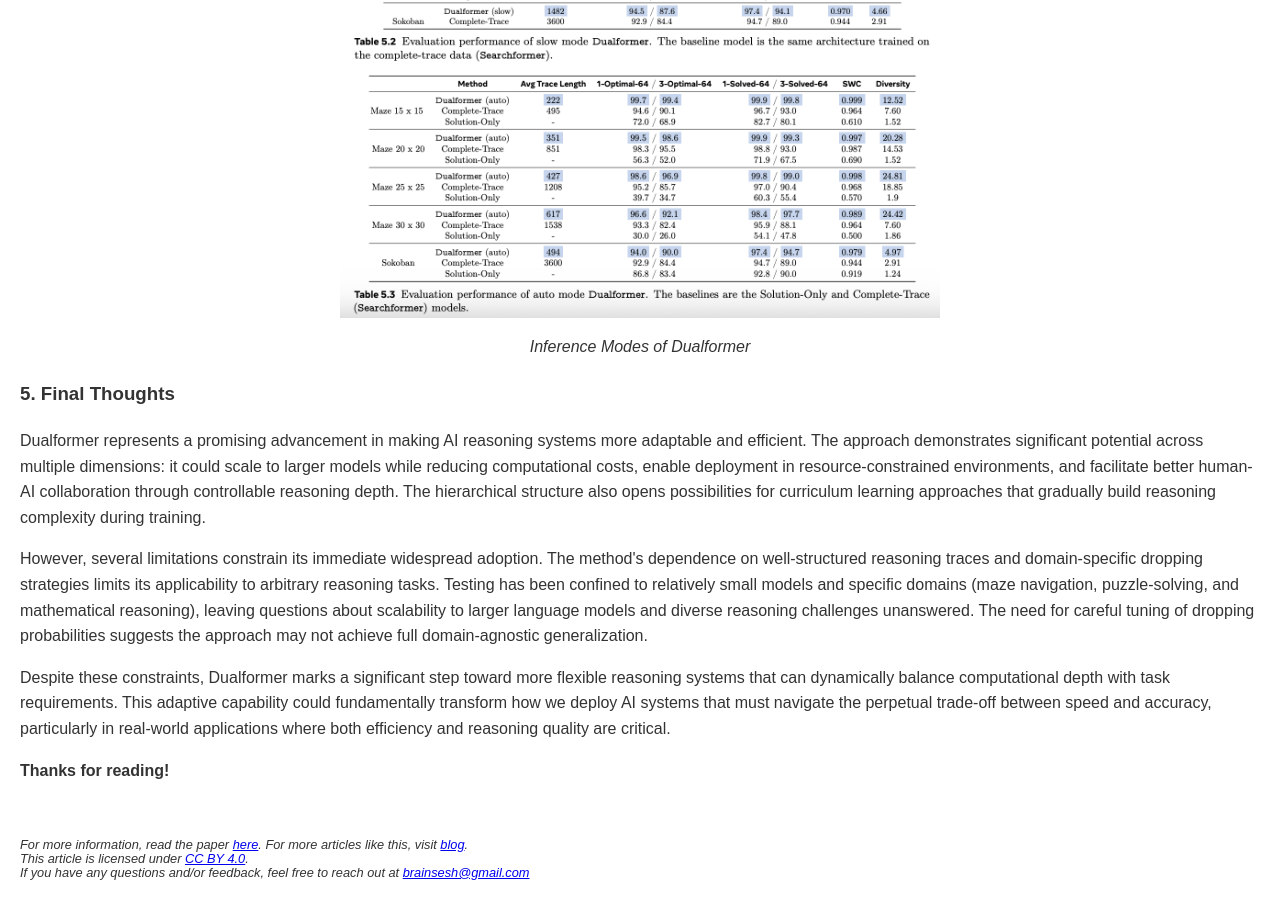
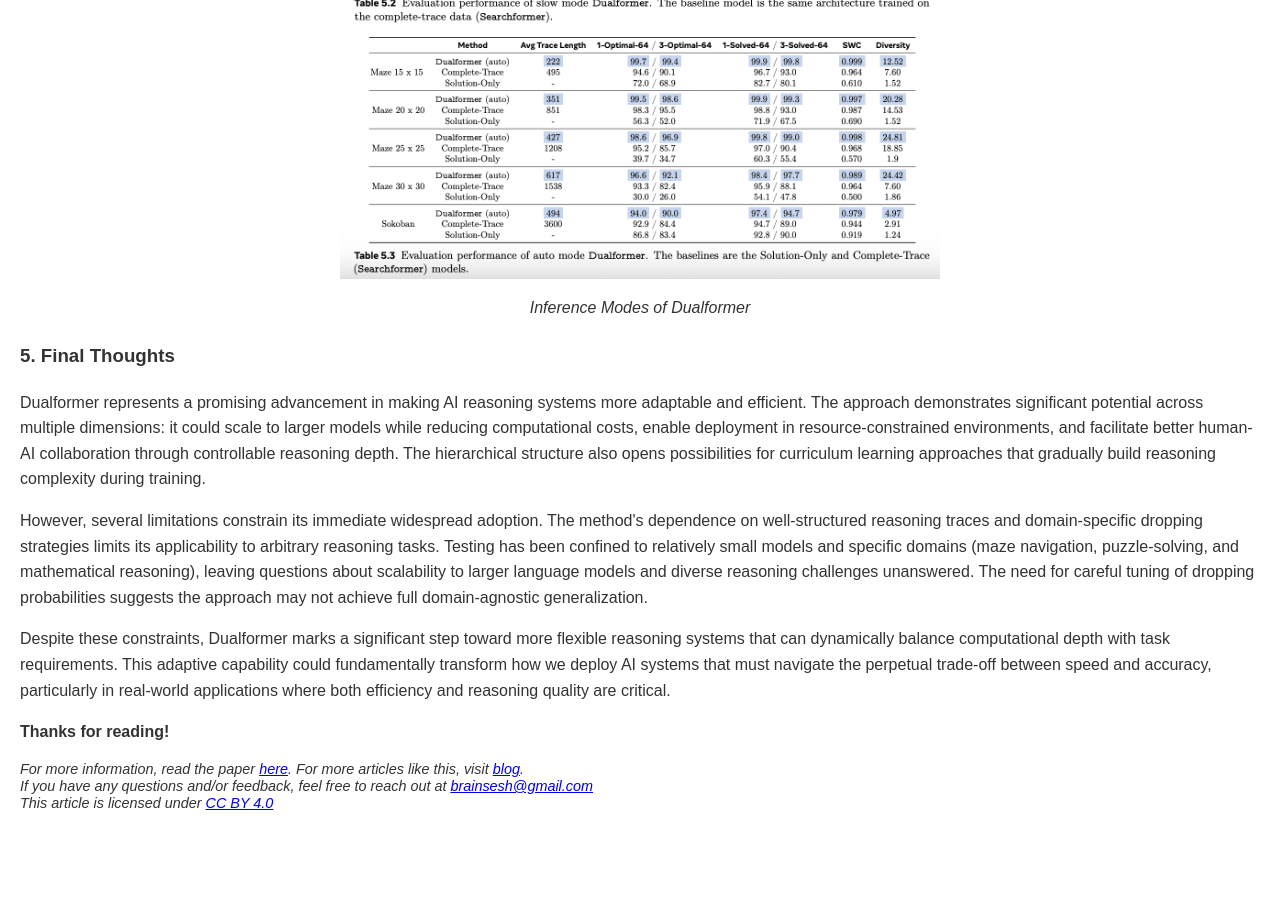
Before and after one commit to brainsesh/brainsesh.github.io, a Jekyll site: the page docs/dualformer/index.html, which Jekyll copies as it is, in a window 1280 px wide and 900 px high, scrolled down 4401 px. Built offline with Jekyll 4.4.1, drawn with Linux system fonts in a browser that asks for light colours; after the commit the page ends 5234 px from its top, so only the background shows below that; some of the changed text lies outside the part shown.

Commit message:
change 061325

```diff
--- a/docs/dualformer/index.html
+++ b/docs/dualformer/index.html
@@ -49,14 +49,11 @@
 <body>
     <h1>Learning to Think - Decoding Dualformer</h1>
     <p><em>(bridging system 1 and system 2 thinking through transformers)</em></p>
-    <p style="font-size: 0.8em; line-height: 1.1;">
-        <em>Published on June 14, 2025 (Last updated on June 14, 2025)</em><br>
-        <em><b>Author:</b> <a href="https://www.linkedin.com/in/lavanya-basavaraju/" target="_blank">Lavanya Basavaraju</a></em><br>
+    <p style="font-size: 0.9em; line-height: 1.3;">
+        <em><b>Author:</b> <a href="https://www.linkedin.com/in/lavanya-basavaraju/" target="_blank">Lavanya Basavaraju</a>; Published on June 14, 2025 </em><br>
         <em><b>Research Partners:</b> Ryan Borowicz, Claude Sonnet 4, illuminate.google.com</em><br>
         <em>If you have any questions and/or feedback, feel free to reach out at <a href="mailto:brainsesh@gmail.com">brainsesh@gmail.com</a></em>
     </p>
-
-    <br>
 
     <p>In this article, I talk about my understanding, key takeaways and personal impressions on the <a href="https://arxiv.org/pdf/2410.09918v1" target="_blank">“Dualformer: Controllable Fast and Slow Thinking by Learning with Randomized Reasoning Traces”</a> paper released by meta in oct 2024.</p>
 
@@ -154,11 +151,11 @@
     <p>Despite these constraints, Dualformer marks a significant step toward more flexible reasoning systems that can dynamically balance computational depth with task requirements. This adaptive capability could fundamentally transform how we deploy AI systems that must navigate the perpetual trade-off between speed and accuracy, particularly in real-world applications where both efficiency and reasoning quality are critical.</p>
 
     <p><b>Thanks for reading!</b></p>
-    <br>
-    <p style="font-size: 0.8em; line-height: 1.1;">
+    <!-- <br> -->
+    <p style="font-size: 0.9em; line-height: 1.2;">
         <em>For more information, read the paper <a href="https://arxiv.org/pdf/2410.09918v1" target="_blank">here</a>. For more articles like this, visit <a href="https://brainsesh.github.io/" target="_blank">blog</a>.</em><br>
-        <em>This article is licensed under <a href="https://creativecommons.org/licenses/by/4.0/legalcode" target="_blank">CC BY 4.0</a>. <br>
-        <em>If you have any questions and/or feedback, feel free to reach out at <a href="mailto:brainsesh@gmail.com">brainsesh@gmail.com</a></em>
+        <em>If you have any questions and/or feedback, feel free to reach out at <a href="mailto:brainsesh@gmail.com">brainsesh@gmail.com</a></em><br>
+        <em>This article is licensed under <a href="https://creativecommons.org/licenses/by/4.0/legalcode" target="_blank">CC BY 4.0</a></em> <br>
     </p>
 
 
```
